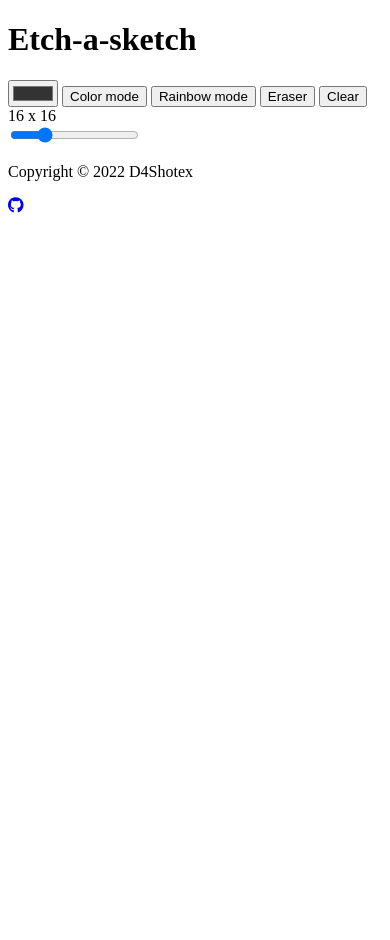
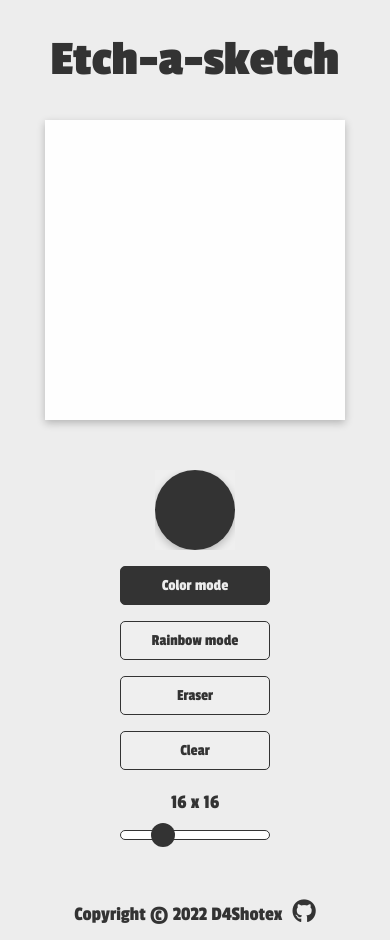
Before and after one commit to D4Shot/Etch-A-Sketch, a plain HTML site: page index.html in a window 390 px wide. Before the commit the page ends 844 px from the top, so only its background shows below. Drawn offline with Linux system fonts and the light colour scheme.

Commit message:
finished with all UI and Functionality

```diff
--- a/app.js
+++ b/app.js
@@ -1,27 +1,107 @@
 "use strict";
-const container = document.querySelector(".container");
-const button = document.querySelector(".btn");
+const DEFAULT_COLOR = "#333";
+const DEFAULT_MODE = "color";
+const DEFAULT_SIZE = 16;
 
-//btn metods
-button.addEventListener("click", () => {
-  const out = Number(prompt("Enter grid size max 100x100"));
+let currentColor = DEFAULT_COLOR;
+let currentMode = DEFAULT_MODE;
+let currentSize = DEFAULT_SIZE;
 
-  if (out >= 100) {
-    return alert("longer then 100 or invalid input ");
-  }
-  if (out == "") {
-    return alert("longer then 100 or invalid input ");
-  }
-  console.log(typeof out);
-  return makeRows(out, out);
-});
+const setCurrentColor = (newColor) => (currentColor = newColor);
 
-function makeRows(rows, cols) {
-  container.style.setProperty("--grid-rows", rows);
-  container.style.setProperty("--grid-cols", cols);
-  for (let c = 0; c < rows * cols; c++) {
-    let cell = document.createElement("button");
-    // cell.innerText = c + 1;
-    container.appendChild(cell).className = "grid-item";
+const setCurrentMode = (newMode) => {
+  activateButton(newMode);
+  currentMode = newMode;
+};
+
+const setCurrentSize = (newSize) => (currentSize = newSize);
+
+const colorPicker = document.getElementById("colorPicker");
+const colorBtn = document.getElementById("colorBtn");
+const rainbowBtn = document.getElementById("rainbowBtn");
+const eraserBtn = document.getElementById("eraserBtn");
+const clearBtn = document.getElementById("clearBtn");
+const sizeValue = document.getElementById("sizeValue");
+const sizeSlider = document.getElementById("sizeSlider");
+const grid = document.getElementById("grid");
+
+colorPicker.oninput = (e) => setCurrentColor(e.target.value);
+colorBtn.onclick = () => setCurrentMode("color");
+rainbowBtn.onclick = () => setCurrentMode("rainbow");
+eraserBtn.onclick = () => setCurrentMode("eraser");
+clearBtn.onclick = () => reloadGrid();
+sizeSlider.onmousemove = (e) => updateSizeValue(e.target.value);
+sizeSlider.onchange = (e) => changeSize(e.target.value);
+
+let mouseDown = false;
+document.body.onmousedown = () => (mouseDown = true);
+document.body.onmouseup = () => (mouseDown = false);
+
+function changeSize(value) {
+  setCurrentSize(value);
+  updateSizeValue(value);
+  reloadGrid();
+}
+
+function updateSizeValue(value) {
+  sizeValue.innerHTML = `${value} x ${value}`;
+}
+
+function reloadGrid() {
+  clearGrid();
+  setupGrid(currentSize);
+}
+
+function clearGrid() {
+  grid.innerText = "";
+}
+
+function setupGrid(size) {
+  grid.style.gridTemplateColumns = `repeat(${size}, 1fr)`;
+  grid.style.gridTemplateRows = `repeat(${size}, 1fr)`;
+
+  for (let i = 0; i < size * size; i++) {
+    const gridElement = document.createElement("div");
+    gridElement.classList.add("grid-element");
+    gridElement.addEventListener("mouseover", changeColor);
+    gridElement.addEventListener("mousedown", changeColor);
+    grid.appendChild(gridElement);
   }
 }
+
+function changeColor(e) {
+  if (e.type === "mouseover" && !mouseDown) return;
+  if (currentMode === "rainbow") {
+    const randomR = Math.floor(Math.random() * 256);
+    const randomG = Math.floor(Math.random() * 256);
+    const randomB = Math.floor(Math.random() * 256);
+    e.target.style.backgroundColor = `rgb(${randomR}, ${randomG}, ${randomB})`;
+  } else if (currentMode === "color") {
+    e.target.style.backgroundColor = currentColor;
+  } else if (currentMode === "eraser") {
+    e.target.style.backgroundColor = "#fefefe";
+  }
+}
+
+function activateButton(newMode) {
+  if (currentMode === "rainbow") {
+    rainbowBtn.classList.remove("active");
+  } else if (currentMode === "color") {
+    colorBtn.classList.remove("active");
+  } else if (currentMode === "eraser") {
+    eraserBtn.classList.remove("active");
+  }
+
+  if (newMode === "rainbow") {
+    rainbowBtn.classList.add("active");
+  } else if (newMode === "color") {
+    colorBtn.classList.add("active");
+  } else if (newMode === "eraser") {
+    eraserBtn.classList.add("active");
+  }
+}
+
+window.onload = () => {
+  setupGrid(DEFAULT_SIZE);
+  activateButton(DEFAULT_MODE);
+};
--- a/index.html
+++ b/index.html
@@ -5,14 +5,9 @@
       <meta charset="UTF-8" />
       <meta name="viewport" content="width=device-width, initial-scale=1.0" />
       <title>Etch-a-sketch</title>
-      <link rel="preconnect" href="https://fonts.googleapis.com" />
-      <link rel="preconnect" href="https://fonts.gstatic.com" crossorigin />
-      <link
-        href="https://fonts.googleapis.com/css2?family=Roboto:wght@400;700&display=swap"
-        rel="stylesheet"
-      />
+      <link href="https://fonts.googleapis.com/css2?family=Passion+One:wght@400;700;900&display=swap" rel="stylesheet">
       <link rel="shortcut icon" href="favicon.ico" />
-      <link rel="stylesheet" href="style.css" />
+      <link rel="stylesheet" href="styles.css" />
       <script
         src="https://kit.fontawesome.com/4c536a6bd5.js"
         crossorigin="anonymous"
--- a/styles.css
+++ b/styles.css
@@ -1,30 +1,223 @@
-* {
+:root {
+  --primary-dark: #333;
+  --primary-light: #ededed;
+  --secondary-light: #fefefe;
+}
+
+*,
+*::before,
+*::after {
+  box-sizing: border-box;
+  padding: 0;
   margin: 0;
+}
+
+html {
+  /* footer support */
+  position: relative;
+  min-height: 100%;
+}
+
+body {
+  background-color: var(--primary-light);
+  color: var(--primary-dark);
+  font-family: "Passion one";
+  line-height: 1.6;
+  /* footer support */
+  margin-bottom: 100px;
+}
+
+h1 {
+  line-height: 1.2;
+}
+
+button,
+input {
+  width: 100%;
+  border: none;
+  color: inherit;
+  font-family: inherit;
+  font-size: inherit;
+  cursor: pointer;
+  outline: none;
+}
+
+/* HEADER */
+
+.header {
+  padding: 30px 0;
+}
+
+.title {
+  text-align: center;
+  font-size: 80px;
+}
+
+/* MAIN */
+
+.main {
+  display: flex;
+  align-items: center;
+  justify-content: flex-start;
+  gap: 100px;
+  max-width: 1100px;
+  margin: 0 auto;
+}
+
+.settings {
+  display: flex;
+  flex-direction: column;
+  align-items: center;
+  justify-content: center;
+  gap: 30px;
+  width: 200px;
+}
+
+button {
+  padding: 10px 20px;
+  border: 1px solid var(--primary-dark);
+  border-radius: 5px;
+}
+
+button.active {
+  background-color: var(--primary-dark);
+  color: var(--primary-light);
+}
+
+button,
+input[type="color"] {
+  transition: transform 0.1s ease-in-out;
+}
+
+button:hover,
+input[type="color"]:hover {
+  transform: scale(1.05);
+}
+
+input[type="color"]:active {
+  transition: transform 0.05s ease-in-out;
+  transform: scale(1);
+}
+
+input[type="color"] {
+  -webkit-appearance: none;
+  width: 80px;
+  height: 80px;
+  border: none;
+}
+
+input[type="color"]::-webkit-color-swatch-wrapper {
   padding: 0;
 }
-:root {
-  --grid-cols: 1;
-  --grid-rows: 1;
-  --div-color: #364fc7;
+
+input[type="color"]::-webkit-color-swatch {
+  border: none;
+  border-radius: 50px;
+  box-shadow: rgba(0, 0, 0, 0.24) 0px 3px 8px;
 }
 
-.container {
-  display: grid;
-  grid-gap: 1em;
-  grid-template-rows: repeat(var(--grid-rows), 1fr);
-  grid-template-columns: repeat(var(--grid-cols), 1fr);
+.size-value {
+  margin-bottom: -20px;
+  font-size: 20px;
 }
 
-.grid-item {
-  padding: 1em;
-  border: 0.2px solid #ddd;
-  text-align: center;
+input[type="range"] {
+  -webkit-appearance: none;
+  background-color: var(--primary-light);
 }
 
-.grid-item:hover {
-  background-color: var(--div-color);
+input[type="range"]::-webkit-slider-runnable-track {
+  height: 10px;
+  border: 1px solid var(--primary-dark);
+  border-radius: 25px;
+  background: var(--secondary-light);
 }
 
-.visited {
-  background-color: black;
+input[type="range"]::-webkit-slider-thumb {
+  -webkit-appearance: none;
+  width: 24px;
+  height: 24px;
+  border-radius: 25px;
+  margin-top: -8px;
+  background: var(--primary-dark);
 }
+
+.grid {
+  display: grid;
+  width: 500px;
+  height: 500px;
+  background-color: var(--secondary-light);
+  box-shadow: rgba(0, 0, 0, 0.24) 0px 3px 8px;
+}
+
+.grid-element {
+  user-select: none;
+}
+
+/* FOOTER */
+
+.footer {
+  position: absolute;
+  bottom: 0;
+  left: 0;
+  display: flex;
+  align-items: center;
+  justify-content: center;
+  gap: 10px;
+  width: 100%;
+  padding: 10px;
+  font-size: 20px;
+}
+
+.fa-github {
+  color: var(--primary-dark);
+  font-size: 24px;
+  transition: transform 0.3s ease-in-out;
+}
+
+.fa-github:hover {
+  transform: rotate(360deg) scale(1.2);
+}
+
+/* MEDIA QUERIES */
+
+@media (max-width: 1200px) {
+  .main {
+    justify-content: center;
+  }
+}
+
+@media (max-width: 850px) {
+  .main {
+    gap: 50px;
+  }
+
+  .settings {
+    width: 150px;
+    gap: 16px;
+  }
+
+  .size-value {
+    margin-bottom: -4px;
+  }
+
+  .grid {
+    width: 400px;
+    height: 400px;
+  }
+}
+
+@media (max-width: 650px) {
+  .title {
+    font-size: 50px;
+  }
+
+  .main {
+    flex-direction: column-reverse;
+  }
+
+  .grid {
+    width: 300px;
+    height: 300px;
+  }
+}
```
